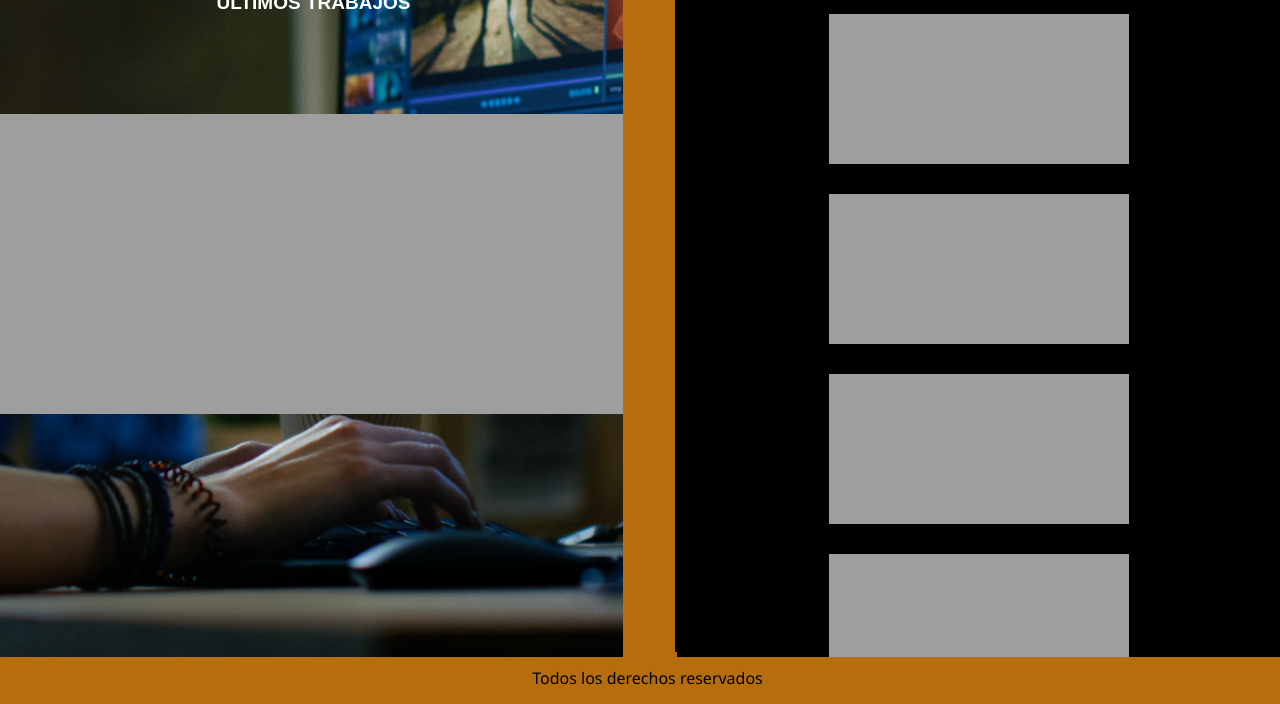
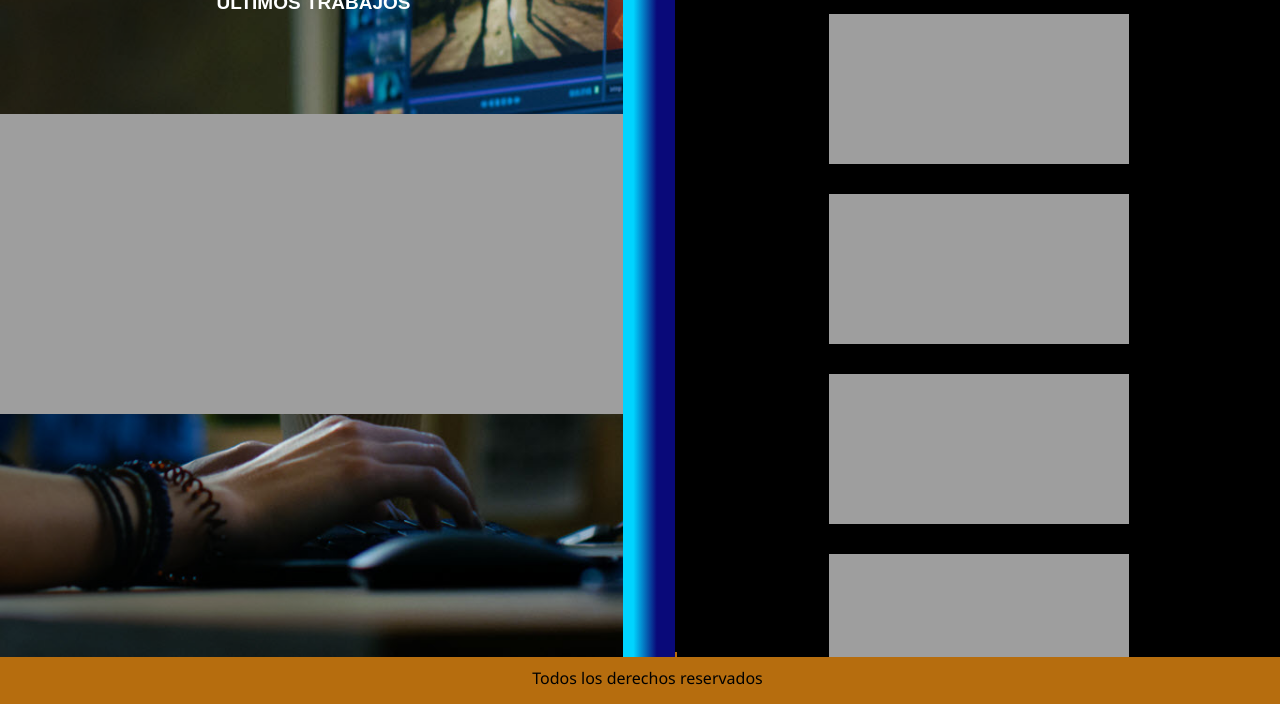
Before and after one commit to Fondarts/porfolioweb, a plain HTML site: page pages/paginaprincipal.html in a window 1280 px wide. Shown: the part 223-927 px from the top of the page. Drawn offline with Linux system fonts and the light colour scheme; a web font is replaced by a local one.

Commit message:
Gradient nav

```diff
--- a/css/style.css
+++ b/css/style.css
@@ -59,7 +59,7 @@
     left: 48.7%;
     height: 880px;
     grid-area: menu;
-    background-color: rgb(182, 109, 14);
+    background: linear-gradient(90deg, rgba(0,212,255,1) 20%, rgba(9,9,121,1) 65%);
     color: white;
     width: 52px;
     display: flex;
```
